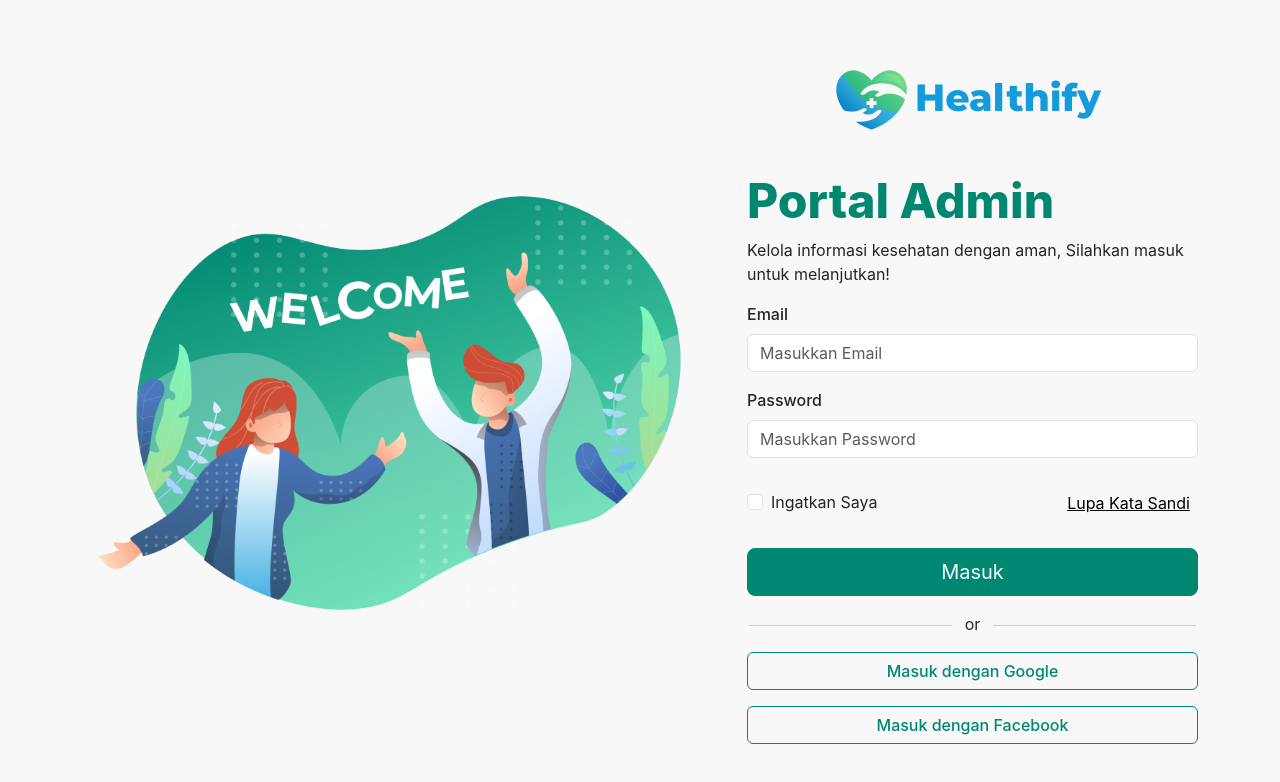
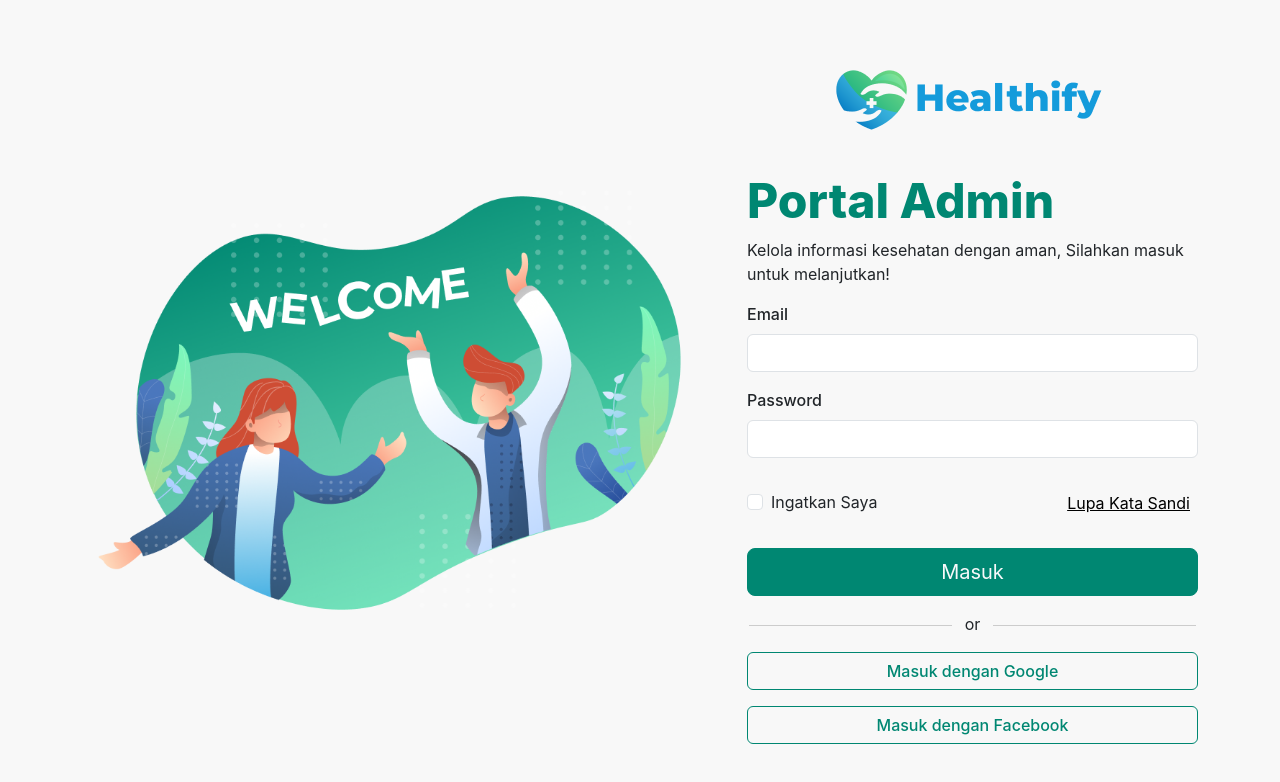
Before and after one commit to Health-Care-System/fe-react-admin, a React (Vite) app: page /login in a window 1280 px wide. Shown: the top 782 px of the page. Built offline with nearby package versions, Linux system fonts and the light colour scheme.

Commit message:
update logic form

```diff
--- a/src/components/ui/Form/LoginForm.jsx
+++ b/src/components/ui/Form/LoginForm.jsx
@@ -1,10 +1,38 @@
-import { Link } from "react-router-dom";
-import { Button } from "../Button";
-import { Input } from "./Input";
+// LoginForm.jsx
+
+import { useState } from 'react';
+import { Button } from '../Button';
+import { Input } from './Input';
 
 export const LoginForm = () => {
+  const [formData, setFormData] = useState({
+    email: '',
+    password: '',
+  });
+
+  const handleSubmit = (event) => {
+    event.preventDefault();
+    console.log('Data yang dikirim:', formData);
+    // fetch('url_backend', {
+    //   method: 'POST',
+    //   body: JSON.stringify(formData),
+    //   headers: {
+    //     'Content-Type': 'application/json'
+    //   }
+    // }).then(response => {
+    //   // Handle response
+    // }).catch(error => {
+    //   // Handle error
+    // });
+  };
+
+  const handleInputChange = (event) => {
+    const { name, value } = event.target;
+    setFormData({ ...formData, [name]: value });
+  };
+
   return (
-    <form action='#' className="mt-4">
+    <form action="#" className="mt-4" onSubmit={handleSubmit}>
       <div className="mb-3">
         <h3 className="fw-bold text-primary">Portal Admin</h3>
         <p>Kelola informasi kesehatan dengan aman, Silahkan masuk untuk melanjutkan!</p>
@@ -16,7 +44,9 @@ export const LoginForm = () => {
           type="email"
           className="form-control"
           name="email"
-          placeHolder={'Masukkan Email'}
+          placeholder="Masukkan Email"
+          value={formData.email}
+          onChange={handleInputChange}
         />
       </div>
       <div className="mb-3">
@@ -25,7 +55,9 @@ export const LoginForm = () => {
           type="password"
           className="form-control"
           name="password"
-          placeHolder={'Masukkan Password'}
+          placeholder="Masukkan Password"
+          value={formData.password}
+          onChange={handleInputChange}
         />
       </div>
 
@@ -34,20 +66,23 @@ export const LoginForm = () => {
           <input
             type="checkbox"
             className="form-check-input"
-            name="rememberMe" />
+            name="rememberMe"
+          />
           <label htmlFor="rememberMe" className="form-check-label">Ingatkan Saya</label>
         </div>
         <div className="p-2 g-col-6">
-          <Link className="form-check-label text-black">Lupa Kata Sandi</Link>
+          <a href="#" className="form-check-label text-black">Lupa Kata Sandi</a>
         </div>
       </div>
 
       <div className="mb-3 d-flex flex-column gap-3">
-        <Button className="btn btn-primary btn-lg text-light ">Masuk</Button>
+        <Button type="submit" className="btn btn-primary btn-lg text-light">
+          Masuk
+        </Button>
         <p className="text-center divider"> or </p>
       </div>
       <div className="mb-3 d-flex flex-column gap-3 ">
-        <Button className="btn-outline-primary fw-medium">Masuk dengan Google </Button>
+        <Button className="btn-outline-primary fw-medium">Masuk dengan Google</Button>
         <Button className="btn-outline-primary fw-medium">Masuk dengan Facebook</Button>
       </div>
     </form>
```
